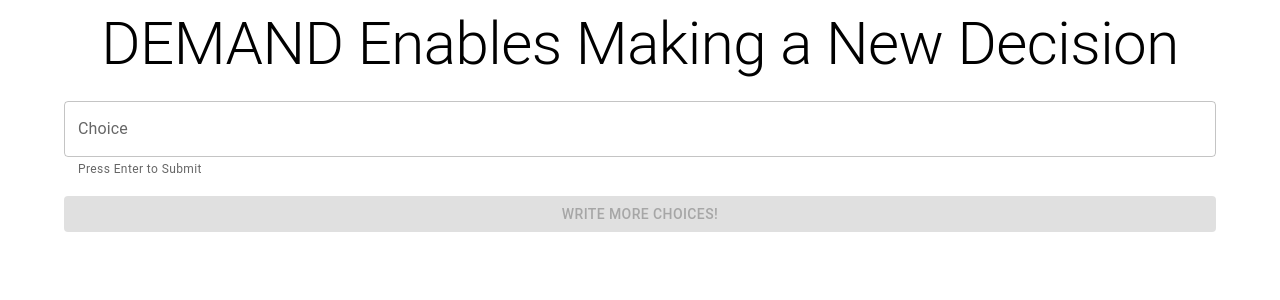
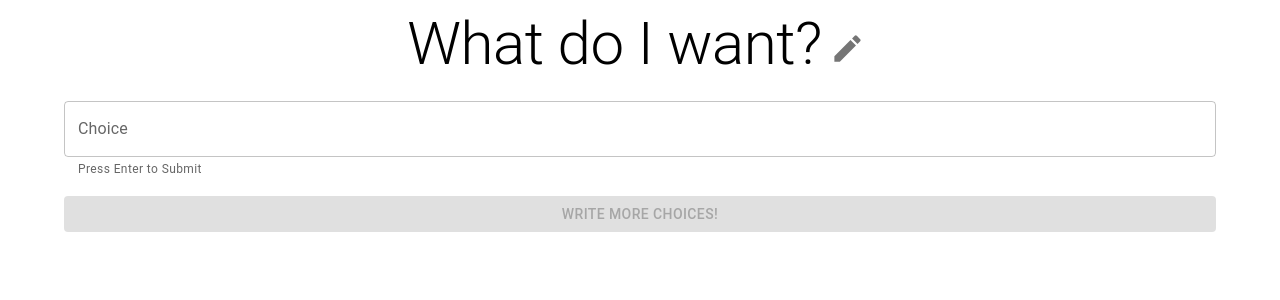
Before and after one commit to poimgs/ULTIMATE-DECISION-MAKING-TEACHER, a React (Create React App) app in the folder client/: page / in a window 1280 px wide. Shown: the top 300 px of the page. Built offline with nearby package versions, Linux system fonts and the light colour scheme; the HTML template or start-up script is replaced by a standard one.

Commit message:
Change header to be a question to facilitate decision making

```diff
--- a/client/public/index.html
+++ b/client/public/index.html
@@ -6,9 +6,9 @@
   <link rel="icon" href="%PUBLIC_URL%/favicon.ico" />
   <meta name="viewport" content="width=device-width, initial-scale=1" />
   <meta name="theme-color" content="#000000" />
-  <meta name="description" content="DEMAND Enales Making a New Decision" />
+  <meta name="description" content="DEMAND Enables Making a New Decision" />
   <link rel="apple-touch-icon" href="%PUBLIC_URL%/logo192.png" />
-  <title>DEMAND</title>
+  <title>DEMAND Enables Making a New Decision</title>
 </head>
 
 <body>
--- a/client/src/components/choice.js
+++ b/client/src/components/choice.js
@@ -2,7 +2,6 @@ import { useState } from "react";
 import ListItem from '@mui/material/ListItem';
 import ListItemText from '@mui/material/ListItemText';
 import TextField from '@mui/material/TextField';
-import Input from '@mui/material/Input'
 import IconButton from '@mui/material/IconButton';
 import DeleteIcon from '@mui/icons-material/Delete';
 import EditIcon from '@mui/icons-material/Edit';
@@ -23,7 +22,7 @@ const Choice = ({ choice, index, onEditChoice, onDelete }) => {
                     variant="standard"
                     value={choice}
                     placeholder="Don't leave me empty!"
-                    helperText="Press Enter to Submit"
+                    helperText="Press Enter to Edit Choice"
                     fullWidth
                     inputProps={{ style: { fontSize: '2rem' } }}
                     onChange={(e) => onEditChoice(e, index)}
--- a/client/src/components/header.js
+++ b/client/src/components/header.js
@@ -1,15 +1,60 @@
+import { useState } from "react";
+import Container from '@mui/material/Container';
 import Typography from '@mui/material/Typography';
+import IconButton from '@mui/material/IconButton';
+import EditIcon from '@mui/icons-material/Edit';
+import TextField from '@mui/material/TextField';
 
 const Header = () => {
+    const [header, setHeader] = useState("What do I want?")
+    const [editing, setEditing] = useState(false);
+
+    const handleClick = () => {
+        setEditing(true);
+    }
+
+    const handleChange = (e) => {
+        setHeader(e.target.value);
+    }
+
+    const handleEnter = (e) => {
+        if (e.key === "Enter" && header.length > 0) {
+            setEditing(false);
+        }
+    }
+
+    if (editing) {
+        return (
+            <TextField
+                variant="outlined"
+                align="center"
+                value={header}
+                placeholder="What do you want?"
+                helperText="Press Enter to change question"
+                fullWidth
+                inputProps={{ style: { textAlign: 'center', fontSize: '3.4rem' } }}
+                onChange={(e) => handleChange(e)}
+                onKeyDown={(e) => handleEnter(e)}
+            />
+        )
+    } else {
         return (
             <Typography
                 variant="h2"
                 align="center"
                 gutterBottom
             >
-            DEMAND Enables Making a New Decision
+                {header}
+                <IconButton>
+                    <EditIcon
+                        fontSize="large"
+                        onClick={() => handleClick()}
+                    />
+                </IconButton>
             </Typography>
         )
     }
 
+}
+
 export default Header;
```
Lines whose indentation alone changed are shown as unchanged.
